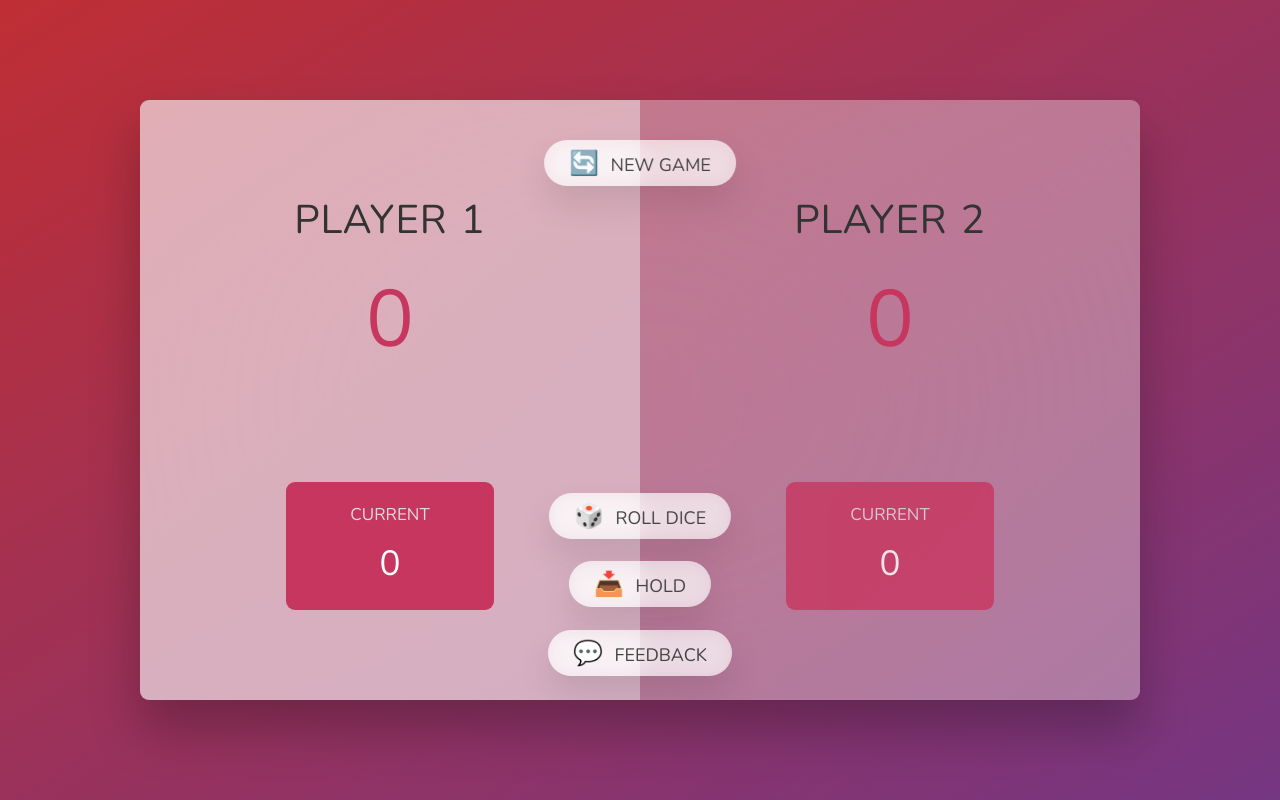
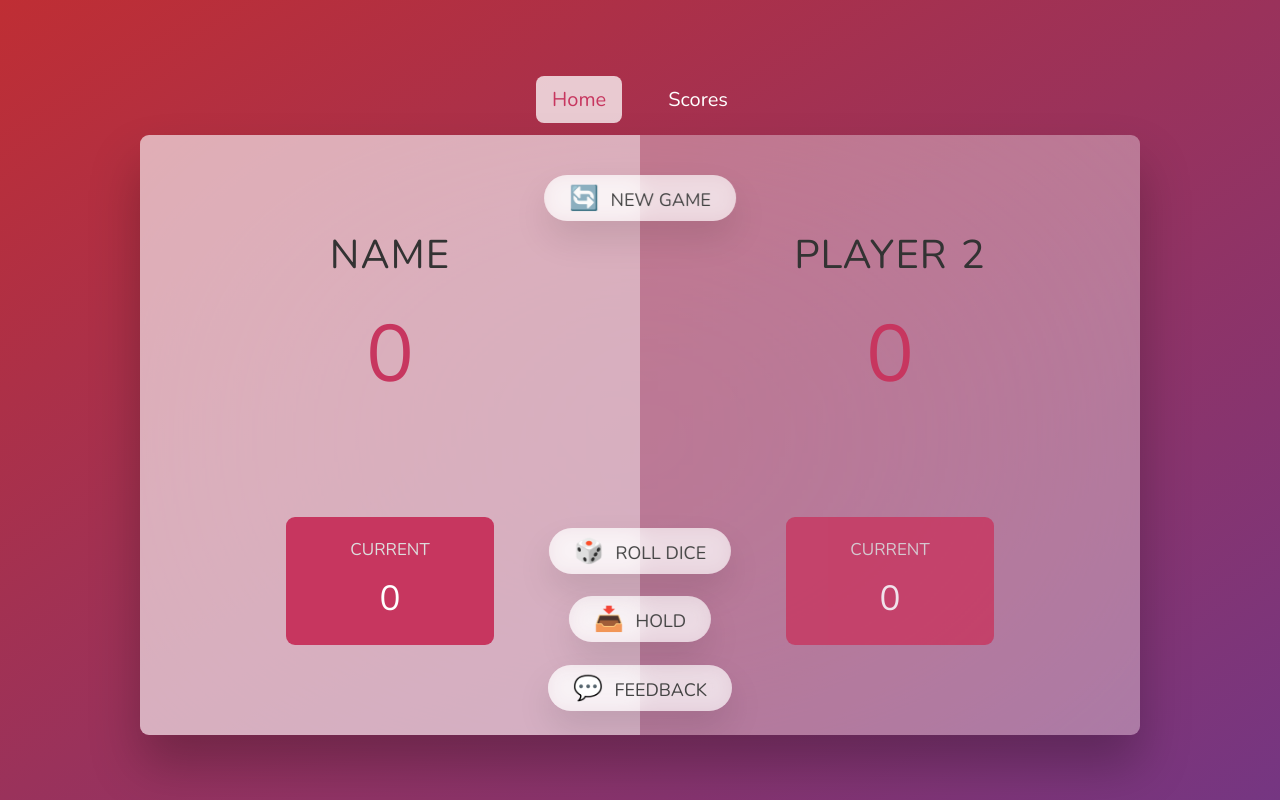
Before and after one commit to wertypotom/CS516-Final-Project, a React (Vite) app: page /game in a window 1280 px wide. Built offline with nearby package versions, Linux system fonts and the light colour scheme; no server answers; sample sign-in values are in the browser's storage.

Commit message:
added players score

```diff
--- a/src/App.css
+++ b/src/App.css
@@ -37,7 +37,7 @@ main {
 
 /* ===== PLAYER PANELS ===== */
 .player {
-  flex: 50%;
+  width: 50rem;
   padding: 9rem;
   display: flex;
   flex-direction: column;
@@ -53,6 +53,12 @@ main {
   word-spacing: 2px;
   font-weight: 300;
   margin-bottom: 1rem;
+
+  max-width: 80%; /* ✅ Limit width */
+  white-space: nowrap; /* ✅ Keep on one line */
+  overflow: hidden; /* ✅ Hide overflow */
+  text-overflow: ellipsis; /* ✅ Show ... */
+  text-align: center; /* ✅ Optional: center the text */
 }
 
 .score {
@@ -285,3 +291,74 @@ main {
     opacity: 1;
   }
 }
+
+/* scores */
+.winner-cell {
+  background-color: lightgreen !important;
+}
+
+.draw-cell {
+  background-color: lightgray !important;
+}
+
+.scores-wrapper {
+  padding: 2rem;
+  text-align: center;
+  width: 100%;
+}
+
+.score-table {
+  margin: 1rem auto;
+  width: 100%;
+  border-collapse: collapse;
+}
+
+.score-table th,
+.score-table td {
+  border: 1px solid #ddd;
+  padding: 0.75rem;
+  font-size: 2rem;
+}
+
+.score-table th {
+  background-color: #f4f4f4;
+}
+
+/* nav items */
+.nav-item {
+  display: list-item;
+}
+
+.navbar {
+  background-color: transparent;
+  padding: 20px;
+  display: flex;
+  justify-content: center;
+}
+
+.nav-links {
+  list-style: none;
+  display: flex;
+  gap: 30px;
+  margin: 0;
+  padding: 0;
+}
+
+.nav-links a {
+  font-size: 2rem;
+  text-decoration: none;
+  color: #fff;
+  padding: 10px 16px;
+  border-radius: 8px;
+  transition: background-color 0.3s;
+}
+
+.nav-links a:hover {
+  background-color: #fff;
+  color: #c7365f;
+}
+
+.active {
+  background-color: #ffffffbe;
+  color: #c7365f !important;
+}
--- a/src/App.jsx
+++ b/src/App.jsx
@@ -1,37 +1,53 @@
-import './App.css';
-import { BrowserRouter as Router, Routes, Route, Navigate } from 'react-router-dom';
-import { Game } from './pages/game/Game';
-import { Login } from './pages/login/Login';
-import { useEffect, useState } from 'react';
+import './App.css'
+import {
+  BrowserRouter as Router,
+  Routes,
+  Route,
+  Navigate,
+} from 'react-router-dom'
+import { Game } from './pages/game/Game'
+import { Login } from './pages/login/Login'
+import { useEffect, useState } from 'react'
+import { NavBar } from './components/NavBar'
+import { Scores } from './pages/scores/Scores'
 
 function App() {
-  const [token, setToken] = useState(localStorage.getItem('id_token'));
+  const [token, setToken] = useState(localStorage.getItem('id_token'))
 
   useEffect(() => {
     const checkToken = () => {
-      const storedToken = localStorage.getItem('id_token');
+      const storedToken = localStorage.getItem('id_token')
       if (storedToken && storedToken !== token) {
-        setToken(storedToken);
+        setToken(storedToken)
       }
-    };
+    }
 
-    window.addEventListener('storage', checkToken);
+    window.addEventListener('storage', checkToken)
     // Also check after redirect
-    checkToken();
+    checkToken()
 
-    return () => window.removeEventListener('storage', checkToken);
-  }, [token]);
+    return () => window.removeEventListener('storage', checkToken)
+  }, [token])
 
   return (
     <Router>
       <Routes>
-        <Route path="/" element={<Login />} />
-        <Route path="/login" element={<Login />} />
-        <Route path="/game" element={token ? <Game /> : <Navigate to="/login" replace />} />
-        <Route path="*" element={<Navigate to={token ? '/game' : '/login'} replace />} />
+        <Route element={<NavBar />}>
+          <Route path='/' element={<Login />} />
+          <Route path='/login' element={<Login />} />
+          <Route
+            path='/game'
+            element={token ? <Game /> : <Navigate to='/login' replace />}
+          />
+          <Route
+            path='*'
+            element={<Navigate to={token ? '/game' : '/login'} replace />}
+          />
+          <Route path='/scores' element={<Scores />} />
+        </Route>
       </Routes>
     </Router>
-  );
+  )
 }
 
-export default App;
+export default App
--- /dev/null
+++ b/src/components/NavBar.jsx
@@ -0,0 +1,31 @@
+import { Link, Outlet, useLocation } from 'react-router-dom'
+
+export function NavBar() {
+  const location = useLocation()
+
+  return (
+    <>
+      <nav className='navbar'>
+        <ul className='nav-links'>
+          <li>
+            <Link
+              to='/game'
+              className={location.pathname === '/game' ? 'active' : ''}
+            >
+              Home
+            </Link>
+          </li>
+          <li>
+            <Link
+              to='/scores'
+              className={location.pathname === '/scores' ? 'active' : ''}
+            >
+              Scores
+            </Link>
+          </li>
+        </ul>
+      </nav>
+      <Outlet />
+    </>
+  )
+}
--- a/src/pages/game/Game.jsx
+++ b/src/pages/game/Game.jsx
@@ -1,4 +1,4 @@
-import { useState } from 'react'
+import { useEffect, useState } from 'react'
 
 import dice1 from '../../assets/dice-1.png'
 import dice2 from '../../assets/dice-2.png'
@@ -8,6 +8,7 @@ import dice5 from '../../assets/dice-5.png'
 import dice6 from '../../assets/dice-6.png'
 import { Feedback } from '../../components/Feedback'
 import { Notification } from '../../components/Notification'
+import { parseJwt } from '../../utils/jwt-decode'
 
 export function Game() {
   const [scores, setScores] = useState([0, 0])
@@ -18,6 +19,19 @@ export function Game() {
   const [showFeedback, setShowFeedback] = useState(false)
   const [gameOver, setGameOver] = useState(false)
   const [notification, setNotification] = useState('')
+  const [username, setUsername] = useState('Player 1')
+  const [token] = useState(localStorage.getItem('id_token'))
+
+  useEffect(() => {
+    if (token) {
+      const decoded = parseJwt(token)
+      if (decoded?.email) {
+        const email = decoded['email']
+        const namePart = email.split('@')[0]
+        setUsername(namePart)
+      }
+    }
+  }, [])
 
   const sendFinalScore = async () => {
     const token = localStorage.getItem('id_token')
@@ -38,7 +52,7 @@ export function Game() {
         body: JSON.stringify(payload),
       })
 
-      const result = await response.json()
+      await response.json()
       setNotification('✅ Game successfully saved!')
       setTimeout(() => setNotification(''), 3000)
     } catch (err) {
@@ -126,7 +140,7 @@ export function Game() {
               activePlayer === 0 ? 'player--active' : ''
             } ${!playing && scores[0] >= 20 ? 'player--winner' : ''}`}
           >
-            <h2 className='name'>Player 1</h2>
+            <h2 className='name'>{username ? username : 'Player 1'}</h2>
             <p className='score'>{scores[0]}</p>
             <div className='current'>
               <p className='current-label'>Current</p>
--- /dev/null
+++ b/src/pages/scores/Scores.jsx
@@ -0,0 +1,89 @@
+import React, { useEffect, useState } from 'react'
+import { parseJwt } from '../../utils/jwt-decode'
+
+export function Scores() {
+  const [scores, setScores] = useState([])
+  const [token] = useState(localStorage.getItem('id_token'))
+  const [username, setUsername] = useState('')
+
+  useEffect(() => {
+    fetchScores()
+    if (token) {
+      const decoded = parseJwt(token)
+      if (decoded?.email) {
+        const email = decoded['email']
+        const namePart = email.split('@')[0]
+        setUsername(namePart)
+      }
+    }
+  }, [])
+
+  const fetchScores = async () => {
+    if (!token) return console.error('🚫 No id_token found.')
+
+    try {
+      const response = await fetch(`${import.meta.env.VITE_API_URL}/scores`, {
+        method: 'GET',
+        headers: {
+          'Content-Type': 'application/json',
+          Authorization: `Bearer ${token}`,
+        },
+      })
+
+      const result = await response.json()
+
+      setScores(result.scores || [])
+      console.log('✅ Scores fetched:', result.scores)
+    } catch (err) {
+      console.error('❌ Failed to fetch scores:', err)
+    }
+  }
+
+  return (
+    <>
+      <div className='main'>
+        <div className='scores-wrapper'>
+          <h1>{username ? `${username}'s` : ''} Leaderboard</h1>
+          <table className='score-table'>
+            <thead>
+              <tr>
+                <th>#</th>
+                <th>{username} Score</th>
+                <th>Player 2 Score</th>
+                <th>Winner</th>
+                <th>Date</th>
+              </tr>
+            </thead>
+            <tbody>
+              {scores.map((entry, index) => (
+                <tr key={index}>
+                  <td>{index + 1}</td>
+                  <td>{entry.player1Score}</td>
+                  <td>{entry.player2Score}</td>
+
+                  <td
+                    className={
+                      entry.player1Score === entry.player2Score
+                        ? 'draw-cell'
+                        : entry.player1Score > entry.player2Score
+                        ? 'winner-cell'
+                        : ''
+                    }
+                  >
+                    {entry.player1Score === entry.player2Score
+                      ? 'Draw'
+                      : entry.player1Score > entry.player2Score
+                      ? entry.email.split('@')[0]
+                      : 'Player2'}
+                  </td>
+
+                  <td>{new Date(entry.timestamp).toLocaleString()}</td>
+                </tr>
+              ))}
+            </tbody>
+          </table>
+        </div>
+      </div>
+    </>
+  )
+}
--- /dev/null
+++ b/src/utils/jwt-decode.jsx
@@ -0,0 +1,16 @@
+export function parseJwt(token) {
+  try {
+    const base64Url = token.split('.')[1] // the payload
+    const base64 = base64Url.replace(/-/g, '+').replace(/_/g, '/')
+    const jsonPayload = decodeURIComponent(
+      atob(base64)
+        .split('')
+        .map((c) => `%${('00' + c.charCodeAt(0).toString(16)).slice(-2)}`)
+        .join('')
+    )
+    return JSON.parse(jsonPayload)
+  } catch (e) {
+    console.error('Invalid token:', e)
+    return null
+  }
+}
```
